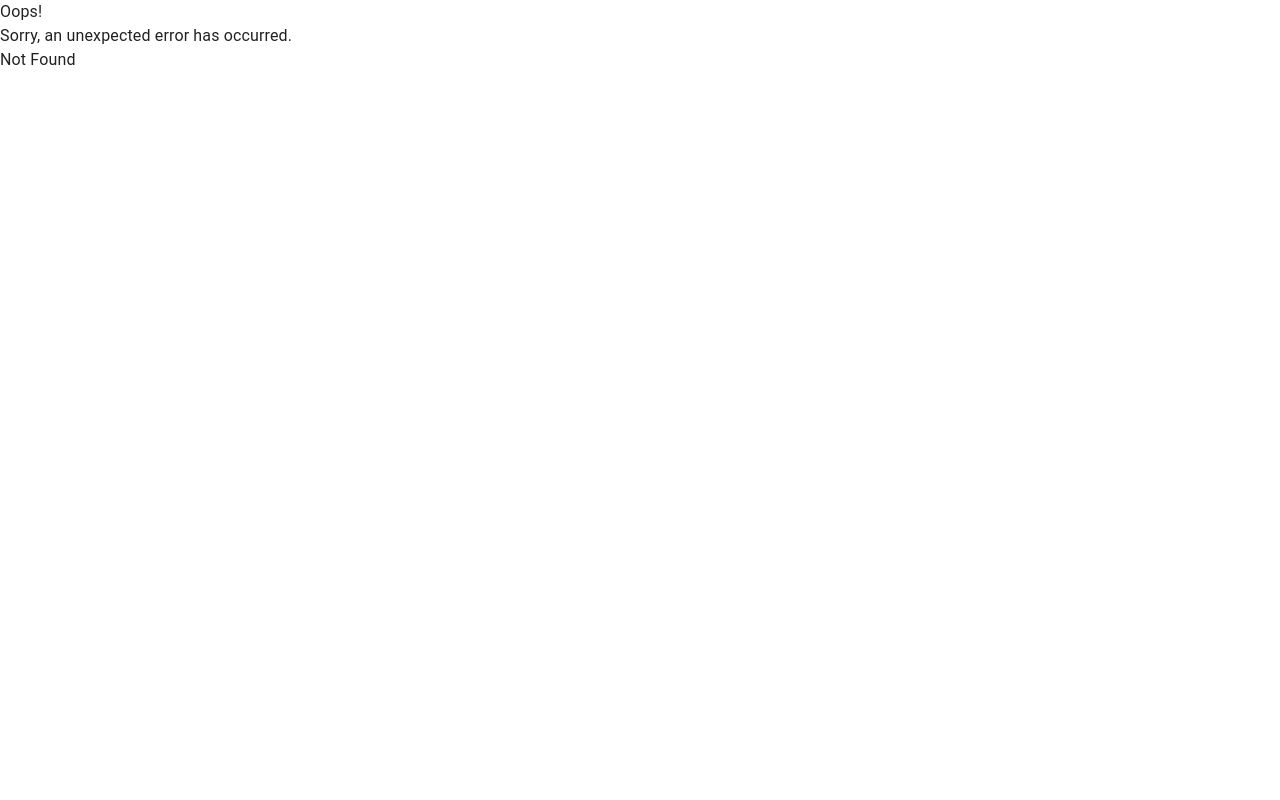
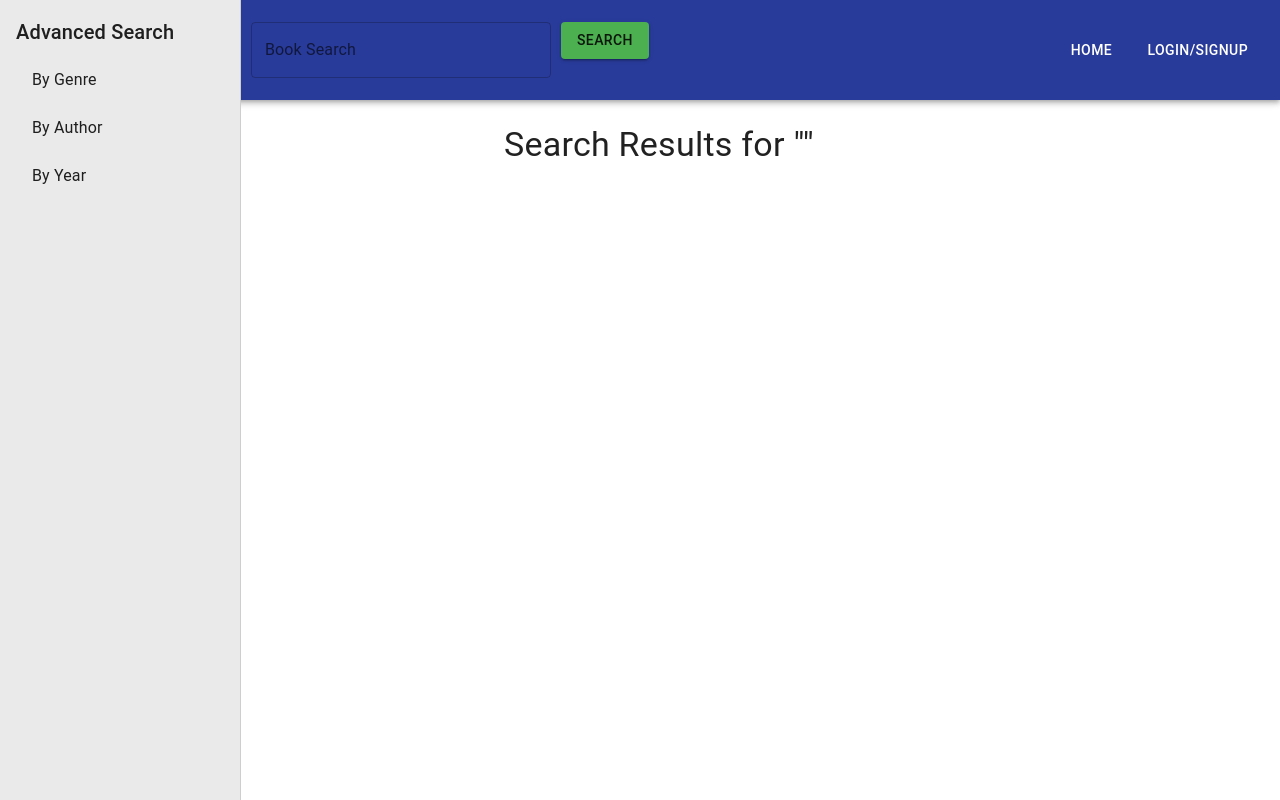
Before and after one commit to mikelind28/chapter-champ, a React (Vite) app in the folder client/: page /book-search in a window 1280 px wide. Before the commit this address had no page. Built offline with nearby package versions, Linux system fonts and the light colour scheme; a web font is replaced by a local one.

Commit message:
added book search page and funtionallity to search bar

```diff
--- a/client/src/App.tsx
+++ b/client/src/App.tsx
@@ -1,5 +1,6 @@
 import { Outlet } from 'react-router-dom';
 // import { useState } from "react";
+import logo from "./assets/images/logo.png"
 import Navbar from "./components/Navbar";
 import {
   ApolloClient,
@@ -50,7 +51,7 @@ function App() {
   return (
     <ApolloProvider client={client}>
       <Navbar
-
+        logo={logo}
         logoSize={100}
         links={[{ label: "Home", path: "/" }]}
         // user={user}
--- a/client/src/components/BookCard.tsx
+++ b/client/src/components/BookCard.tsx
@@ -1,45 +1,148 @@
+import React, { useState } from "react";
 import Card from '@mui/material/Card';
 import CardContent from '@mui/material/CardContent';
 import CardMedia from '@mui/material/CardMedia';
 import Typography from '@mui/material/Typography';
 import CardActionArea from '@mui/material/CardActionArea';
 
+import { Button, IconButton, Menu, MenuItem } from '@mui/material';
+import FavoriteIcon from "@mui/icons-material/Favorite";
+import MoreVertIcon from "@mui/icons-material/MoreVert";
+import { useMutation } from "@apollo/client";
+import { SAVE_BOOK } from "../graphql/mutations";
+
 import type { Book } from '../interfaces/Book';
 
 export default function BookCard({ ...CardProps }: Book) {
+  const [showDescription, setShowDescription] = useState(false);
+  const [anchorEl, setAnchorEl] = useState<null | HTMLElement>(null);
+  const [readingStatus, setReadingStatus] = useState<string>("Add to"); // Default text before selecting a reading status
+  const [isFavorite, setIsFavorite] = useState(false);
+
+  // Apollo mutation to save the book's reading status or favorite
+  const [saveBook] = useMutation(SAVE_BOOK);
+
+  // Toggle the description visibility when clicking "Description"
+  const toggleDescription = () => {
+    setShowDescription(!showDescription);
+  };
+
+  // Open the reading status menu
+  const handleMenuClick = (event: React.MouseEvent<HTMLButtonElement>) => {
+    setAnchorEl(event.currentTarget);
+  };
+
+  // Select a reading status and save it to the database
+  const handleMenuClose = async (status: string) => {
+    setReadingStatus(status);
+    setAnchorEl(null);
+
+    try {
+      await saveBook({
+        variables: {
+          input: {
+            bookId: CardProps.bookDetails.bookId,
+            title: CardProps.bookDetails.title,
+            authors: CardProps.bookDetails.authors,
+            description: CardProps.bookDetails.description,
+            thumbnail: CardProps.bookDetails.thumbnail,
+            infoLink: CardProps.bookDetails.infoLink,
+          },
+          status,
+        },
+      });
+      console.log(`📚 Updated reading status: ${status}`);
+    } catch (error) {
+      console.error("❌ Error updating reading status:", error);
+    }
+  };
+
+  // Toggle the favorite status and save it to the database
+  const toggleFavorite = async () => {
+    setIsFavorite(!isFavorite);
+
+    try {
+      await saveBook({
+        variables: {
+          input: {
+            bookId: CardProps.bookDetails.bookId,
+            title: CardProps.bookDetails.title,
+            authors: CardProps.bookDetails.authors,
+            description: CardProps.bookDetails.description,
+            thumbnail: CardProps.bookDetails.thumbnail,
+            infoLink: CardProps.bookDetails.infoLink,
+          },
+          status: "FAVORITE",
+        },
+      });
+      console.log(`⭐ ${CardProps.bookDetails.title} added to favorites.`);
+    } catch (error) {
+      console.error("❌ Error saving to favorites:", error);
+    }
+  };
 
   return (
-    <Card sx={{ maxWidth: 300 }} key={CardProps.bookDetails.bookId}>
-      <CardActionArea href={CardProps.bookDetails.infoLink} target='_blank'>
-
+    <Card sx={{ maxWidth: 300, cursor: "pointer", position: "relative" }} key={CardProps.bookDetails.bookId}>
+      <CardActionArea>
+        {/* Book Thumbnail */}
         <CardMedia
           component="img"
-          height="auto"
+          height="180"
           width="100"
-          image={CardProps.bookDetails.thumbnail}
+          image={CardProps.bookDetails.thumbnail || "https://via.placeholder.com/150"}
           alt={CardProps.bookDetails.title}
         />
-
         <CardContent>
-            <Typography gutterBottom variant="h5" component="div">
+          {/* Book Title */}
+          <Typography gutterBottom variant="h6" component="div">
             {CardProps.bookDetails.title}
           </Typography>
 
+          {/* Book Authors */}
           <Typography variant="body2" color="text.secondary">
-                {CardProps.bookDetails.authors?.join(", ")}
+            {CardProps.bookDetails.authors?.join(", ") || "Unknown Author"}
           </Typography>
 
+          {/* Book Categories */}
           <Typography variant="body2" color="text.primary">
-                {CardProps.bookDetails.categories?.join(", ")}
+            {CardProps.bookDetails.categories?.join(", ") || "Uncategorized"}
           </Typography>
 
-            <Typography variant="body2" color="text.primary">
-                {CardProps.bookDetails.description}
+          {/* Show description only when clicking "Description" */}
+          <Button variant="text" onClick={toggleDescription} sx={{ textTransform: "none", color: "primary.main" }}>
+            Description
+          </Button>
+          {showDescription && (
+            <Typography variant="body2" sx={{ marginTop: 1 }}>
+              {CardProps.bookDetails.description || "No description available."}
             </Typography>
+          )}
 
+          {/* Favorite Button & Reading Status Menu */}
+          <div style={{ display: "flex", justifyContent: "space-between", alignItems: "center", marginTop: "8px" }}>
+            {/* Favorite Button */}
+            <IconButton onClick={toggleFavorite} color={isFavorite ? "error" : "default"}>
+              <FavoriteIcon />
+            </IconButton>
 
+            {/* Reading Status Selector */}
+            <div style={{ display: "flex", alignItems: "center" }}>
+              <Typography variant="body2" sx={{ marginRight: 1, fontStyle: "italic" }}>
+                {readingStatus}
+              </Typography>
+              <IconButton onClick={handleMenuClick}>
+                <MoreVertIcon />
+              </IconButton>
+            </div>
+
+            {/* Reading Status Menu */}
+            <Menu anchorEl={anchorEl} open={Boolean(anchorEl)} onClose={() => setAnchorEl(null)}>
+              <MenuItem onClick={() => handleMenuClose("Want to Read")}>📖 Want to Read</MenuItem>
+              <MenuItem onClick={() => handleMenuClose("Currently Reading")}>📚 Currently Reading</MenuItem>
+              <MenuItem onClick={() => handleMenuClose("Finished Reading")}>✅ Finished Reading</MenuItem>
+            </Menu>
+          </div>
         </CardContent>
-
       </CardActionArea>
     </Card>
   );
--- a/client/src/components/Navbar.tsx
+++ b/client/src/components/Navbar.tsx
@@ -20,12 +20,20 @@ const Navbar: React.FC<NavbarProps> = ({ logo, logoSize = 50, links = [] }) => {
   const [dashboardMenuEl, setDashboardMenuEl] = useState<null | HTMLElement>(null);
   const [modalOpen, setModalOpen] = useState(false);
   // const [loggedIn, setLoggedIn] = useState(false);
+  const [searchTerm, setSearchTerm] = useState("");
 
   const navigate = useNavigate();
 
   const handleNavigate = (path: string) => {
     navigate(path);
     setDashboardMenuEl(null); // Close menu after navigating
+  };
+
+  const handleSearch = (event: React.FormEvent) => {
+    event.preventDefault();
+    if (searchTerm.trim()) {
+      navigate(`/book-search?query=${encodeURIComponent(searchTerm)}`);
+    }
   };
 
   const handleLogout = () => {
@@ -45,7 +53,18 @@ const Navbar: React.FC<NavbarProps> = ({ logo, logoSize = 50, links = [] }) => {
       <Toolbar sx={{ display: "flex", justifyContent: "space-between" }}>
         <Box sx={{ flexGrow: 1, display: 'flex', alignItems: 'center' }}>
           {logo && <img src={logo} alt="Logo" style={{ height: logoSize, width: "auto", marginRight: 10 }} />}
-          <TextField color="secondary" label="Book Search" id="searchBar" sx={{ width: "300px"}} />
+          <form onSubmit={handleSearch}>
+            <TextField
+              color="secondary"
+              label="Book Search"
+              value={searchTerm}
+              onChange={(e) => setSearchTerm(e.target.value)}
+              sx={{ width: "300px", marginRight: "10px" }}
+            />
+            <Button type="submit" variant="contained" color="secondary">
+              Search
+            </Button>
+          </form>
         </Box>
 
         <Box sx={{ display: 'flex', alignItems: 'center' }}>
--- a/client/src/graphql/mutations.ts
+++ b/client/src/graphql/mutations.ts
@@ -24,13 +24,13 @@ export const ADD_USER = gql`
 }
 `;
 
-// export const SAVE_BOOK = gql`
-//     mutation saveBook($input: BookInput!) {
-//     saveBook(input: $input) {
-//       _id
-//     }
-//   }
-// `;
+export const SAVE_BOOK = gql`
+    mutation saveBook($input: BookInput!) {
+    saveBook(input: $input) {
+      _id
+    }
+  }
+`;
 
 // export const REMOVE_BOOK = gql`
 //     mutation removeBook($bookKey: String!) {
--- a/client/src/graphql/queries.ts
+++ b/client/src/graphql/queries.ts
@@ -31,10 +31,9 @@ export const GET_ME = gql`
 `;
 
 export const SEARCH_GOOGLE_BOOKS = gql`
-    query searchGoogleBooks($query: string) {
+    query searchGoogleBooks($query: String!) {
         searchGoogleBooks(query: $query) {
-            _id
-            id
+            bookId
             title
             authors
             description
--- a/client/src/main.tsx
+++ b/client/src/main.tsx
@@ -17,6 +17,7 @@ import WantToRead from './pages/WantToRead.tsx';
 import CurrentlyReading from './pages/CurrentlyReading.tsx';
 import FinishedReading from './pages/FinishedReading.tsx';
 import Favorites from './pages/Favorites.tsx';
+import BookSearch from './pages/BookSearch.tsx';
 
 // Material UI Theme
 const theme = createTheme({
@@ -44,6 +45,7 @@ const router = createBrowserRouter([
       { index: true, element: <HomePage /> }, // Loads HomePage on "/"
       { path: "shelf", element: <ShelfPage /> },
       { path: "account", element: <AccountPage /> },
+      { path: "book-search", element: <BookSearch /> },
       { path: "challenges", element: <Challenges /> },
       { path: "manageusers", element: <ManageUsers /> },
       { path: "want-to-read", element: <WantToRead />},
--- a/client/src/pages/BookSearch.tsx
+++ b/client/src/pages/BookSearch.tsx
@@ -0,0 +1,60 @@
+import React from "react";
+import { useLocation } from "react-router-dom";
+import { Grid, Box, Typography, Drawer, List, ListItem, ListItemText } from "@mui/material";
+import { useQuery } from "@apollo/client";
+import { SEARCH_GOOGLE_BOOKS } from "../graphql/queries";
+import BookCard from "../components/BookCard";
+
+const BookSearch: React.FC = () => {
+  const location = useLocation();
+  const searchParams = new URLSearchParams(location.search);
+  const query = searchParams.get("query") || "";
+  const searchQuery = query.trim();
+
+  console.log("Query send to GraphQL:", searchQuery);
+
+  const { loading, error, data } = useQuery(SEARCH_GOOGLE_BOOKS, {
+    variables: { query: searchQuery },
+    skip: !searchQuery,
+  });
+
+  return (
+    <Box sx={{ display: "flex" }}>
+      {/* Sidebar */}
+      <Drawer variant="permanent" sx={{ width: 240, flexShrink: 0 }}>
+        <Box sx={{ width: 240, padding: 2 }}>
+          <Typography variant="h6">Advanced Search</Typography>
+          <List>
+            <ListItem button>
+              <ListItemText primary="By Genre" />
+            </ListItem>
+            <ListItem button>
+              <ListItemText primary="By Author" />
+            </ListItem>
+            <ListItem button>
+              <ListItemText primary="By Year" />
+            </ListItem>
+          </List>
+        </Box>
+      </Drawer>
+
+      {/* Main Content */}
+      <Box component="main" sx={{ flexGrow: 1, padding: 3, marginLeft: "240px" }}>
+        <Typography variant="h4">Search Results for "{query}"</Typography>
+
+        {loading && <Typography>Loading...</Typography>}
+        {error && <Typography>Error: {error.message}</Typography>}
+
+        <Grid container spacing={3} sx={{ marginTop: 2 }}>
+        {data?.searchGoogleBooks?.map((book: any) => (
+            <Grid item key={book.bookId} xs={12} sm={6} md={4} lg={3}>
+              <BookCard bookDetails={book} status={book.status} />
+            </Grid>
+          ))}
+        </Grid>
+      </Box>
+    </Box>
+  );
+};
+
+export default BookSearch;
```
Lines whose indentation alone changed are shown as unchanged.
